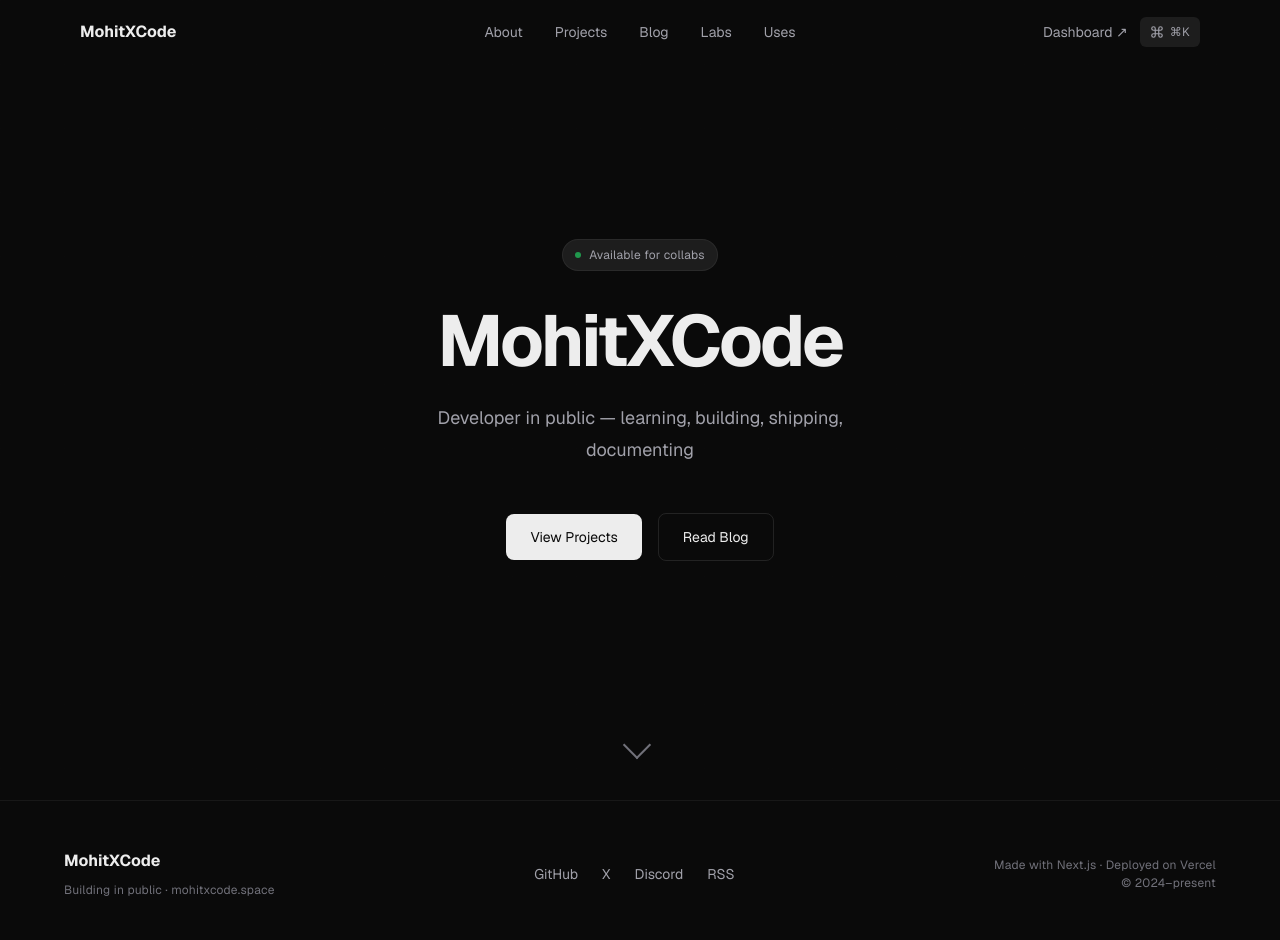
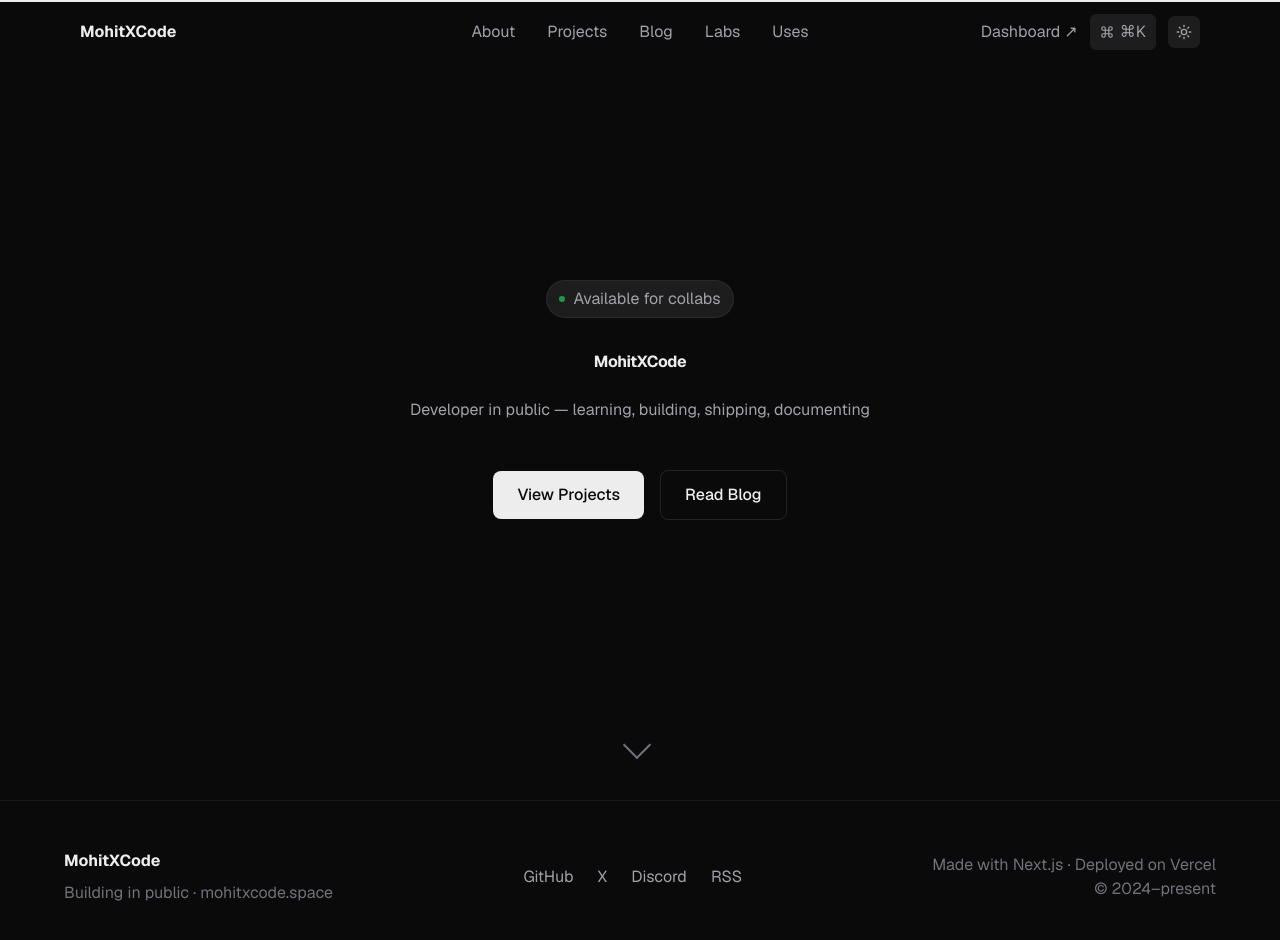
Before and after one commit to MohitXCode/mohitxcode.space, a Next.js app: page / in a window 1280 px wide. Shown: the top 940 px of the page. Built offline with nearby package versions, Linux system fonts and the light colour scheme.

Commit message:
feat(theme): add theme toggle, scroll progress, and text rotator

```diff
--- a/app/layout.tsx
+++ b/app/layout.tsx
@@ -3,6 +3,7 @@ import { geist, geistMono } from '@/lib/fonts'
 import Navbar from '@/components/layout/navbar'
 import Footer from '@/components/layout/footer'
 import CommandPalette from '@/components/layout/command-palette'
+import ScrollProgress from '@/components/layout/scroll-progress'
 import '@/styles/globals.css'
 
 export const metadata: Metadata = {
@@ -37,6 +38,7 @@ export default function RootLayout({
         />
       </head>
       <body className="bg-bg-base text-text-primary font-sans min-h-screen flex flex-col">
+        <ScrollProgress />
         <Navbar />
         <CommandPalette />
         <main className="flex-1">
--- a/app/page.tsx
+++ b/app/page.tsx
@@ -1,6 +1,7 @@
 'use client'
 
 import { motion } from 'framer-motion'
+import TextRotator from '@/components/home/text-rotator'
 
 const fadeUp = {
   hidden: { opacity: 0, y: 16 },
@@ -50,10 +51,15 @@ export default function HomePage() {
         {/* Tagline */}
         <motion.p
           variants={fadeUp}
-          className="text-body-lg text-text-secondary mb-12 max-w-lg mx-auto"
+          className="text-body-lg text-text-secondary mb-4 max-w-lg mx-auto"
         >
           Developer in public — learning, building, shipping, documenting
         </motion.p>
+
+        {/* Animated text rotator */}
+        <motion.div variants={fadeUp} className="mb-12">
+          <TextRotator />
+        </motion.div>
 
         {/* CTAs */}
         <motion.div
--- /dev/null
+++ b/components/home/text-rotator.tsx
@@ -0,0 +1,39 @@
+'use client'
+
+import { useState, useEffect } from 'react'
+import { motion, AnimatePresence } from 'framer-motion'
+
+const phrases = [
+  'building in public',
+  'learning by shipping',
+  'breaking things intentionally',
+  'documenting the journey',
+]
+
+export default function TextRotator() {
+  const [index, setIndex] = useState(0)
+
+  useEffect(() => {
+    const interval = setInterval(() => {
+      setIndex((prev) => (prev + 1) % phrases.length)
+    }, 3000)
+    return () => clearInterval(interval)
+  }, [])
+
+  return (
+    <div className="h-[1.5em] overflow-hidden relative">
+      <AnimatePresence mode="wait">
+        <motion.span
+          key={index}
+          initial={{ y: 20, opacity: 0 }}
+          animate={{ y: 0, opacity: 1 }}
+          exit={{ y: -20, opacity: 0 }}
+          transition={{ duration: 0.4, ease: [0.16, 1, 0.3, 1] }}
+          className="absolute inset-0 flex items-center justify-center text-body-lg text-text-secondary font-mono"
+        >
+          {phrases[index]}
+        </motion.span>
+      </AnimatePresence>
+    </div>
+  )
+}
--- a/components/layout/navbar.tsx
+++ b/components/layout/navbar.tsx
@@ -3,6 +3,7 @@
 import { useState, useEffect } from 'react'
 import { motion, AnimatePresence } from 'framer-motion'
 import { Menu, X, Command } from 'lucide-react'
+import ThemeToggle from '@/components/ui/theme-toggle'
 
 const navLinks = [
   { href: '/about', label: 'About' },
@@ -85,6 +86,8 @@ export default function Navbar() {
               <Command className="w-3.5 h-3.5" />
               <span>⌘K</span>
             </button>
+
+            <ThemeToggle />
           </div>
 
           {/* Mobile toggle */}
--- /dev/null
+++ b/components/layout/scroll-progress.tsx
@@ -0,0 +1,20 @@
+'use client'
+
+import { useState, useEffect } from 'react'
+import { motion, useScroll, useSpring } from 'framer-motion'
+
+export default function ScrollProgress() {
+  const { scrollYProgress } = useScroll()
+  const scaleX = useSpring(scrollYProgress, {
+    stiffness: 100,
+    damping: 30,
+    restDelta: 0.001
+  })
+
+  return (
+    <motion.div
+      className="fixed top-0 left-0 right-0 h-[2px] bg-text-primary origin-left z-[60]"
+      style={{ scaleX }}
+    />
+  )
+}
--- /dev/null
+++ b/components/ui/theme-toggle.tsx
@@ -0,0 +1,46 @@
+'use client'
+
+import { useState, useEffect } from 'react'
+import { Sun, Moon } from 'lucide-react'
+
+export default function ThemeToggle() {
+  const [isDark, setIsDark] = useState(true)
+  const [mounted, setMounted] = useState(false)
+
+  useEffect(() => {
+    setMounted(true)
+    const stored = localStorage.getItem('theme')
+    const isDarkMode = stored ? stored === 'dark' : true
+    setIsDark(isDarkMode)
+    applyDarkMode(isDarkMode)
+  }, [])
+
+  const applyDarkMode = (dark: boolean) => {
+    if (dark) {
+      document.documentElement.classList.add('dark')
+      document.documentElement.classList.remove('light')
+    } else {
+      document.documentElement.classList.add('light')
+      document.documentElement.classList.remove('dark')
+    }
+  }
+
+  const toggle = () => {
+    const newDark = !isDark
+    setIsDark(newDark)
+    applyDarkMode(newDark)
+    localStorage.setItem('theme', newDark ? 'dark' : 'light')
+  }
+
+  if (!mounted) return <div className="w-8 h-8" />
+
+  return (
+    <button
+      onClick={toggle}
+      className="p-2 rounded-md bg-accent-muted text-text-secondary hover:bg-accent-hover transition-colors"
+      aria-label={isDark ? 'Switch to light mode' : 'Switch to dark mode'}
+    >
+      {isDark ? <Sun className="w-4 h-4" /> : <Moon className="w-4 h-4" />}
+    </button>
+  )
+}
--- a/styles/globals.css
+++ b/styles/globals.css
@@ -46,7 +46,7 @@
   }
 
   body {
-    min-h-screen: 100vh;
+    min-height: 100vh;
   }
 
   ::selection {
@@ -55,42 +55,28 @@
   }
 }
 
+/* Light mode overrides */
+html.light {
+  --color-bg-base: #f5f5f5;
+  --color-bg-subtle: #ffffff;
+  --color-bg-muted: #e5e5e5;
+  --color-bg-elevated: #ffffff;
+  --color-text-primary: #0a0a0a;
+  --color-text-secondary: #52525b;
+  --color-text-tertiary: #71717a;
+  --color-text-disabled: #a1a1aa;
+  --color-text-invert: #f5f5f5;
+  --color-text-accent: #171717;
+  --color-border-subtle: rgba(0,0,0,0.06);
+  --color-border-default: rgba(0,0,0,0.10);
+  --color-border-strong: rgba(0,0,0,0.18);
+  --color-accent-muted: rgba(0,0,0,0.06);
+  --color-accent-hover: rgba(0,0,0,0.10);
+}
+
 @layer utilities {
   .text-balance {
     text-wrap: balance;
-  }
-
-  .text-display {
-    font-size: 4.5rem;
-    line-height: 1.05;
-    letter-spacing: -0.04em;
-    font-weight: 700;
-  }
-
-  .text-h1 {
-    font-size: 3rem;
-    line-height: 1.1;
-    letter-spacing: -0.03em;
-    font-weight: 700;
-  }
-
-  .text-body-lg {
-    font-size: 1.125rem;
-    line-height: 1.75;
-    font-weight: 400;
-  }
-
-  .text-body-sm {
-    font-size: 0.875rem;
-    line-height: 1.6;
-    font-weight: 400;
-  }
-
-  .text-caption {
-    font-size: 0.75rem;
-    line-height: 1.5;
-    letter-spacing: 0.02em;
-    font-weight: 400;
   }
 }
 
```
